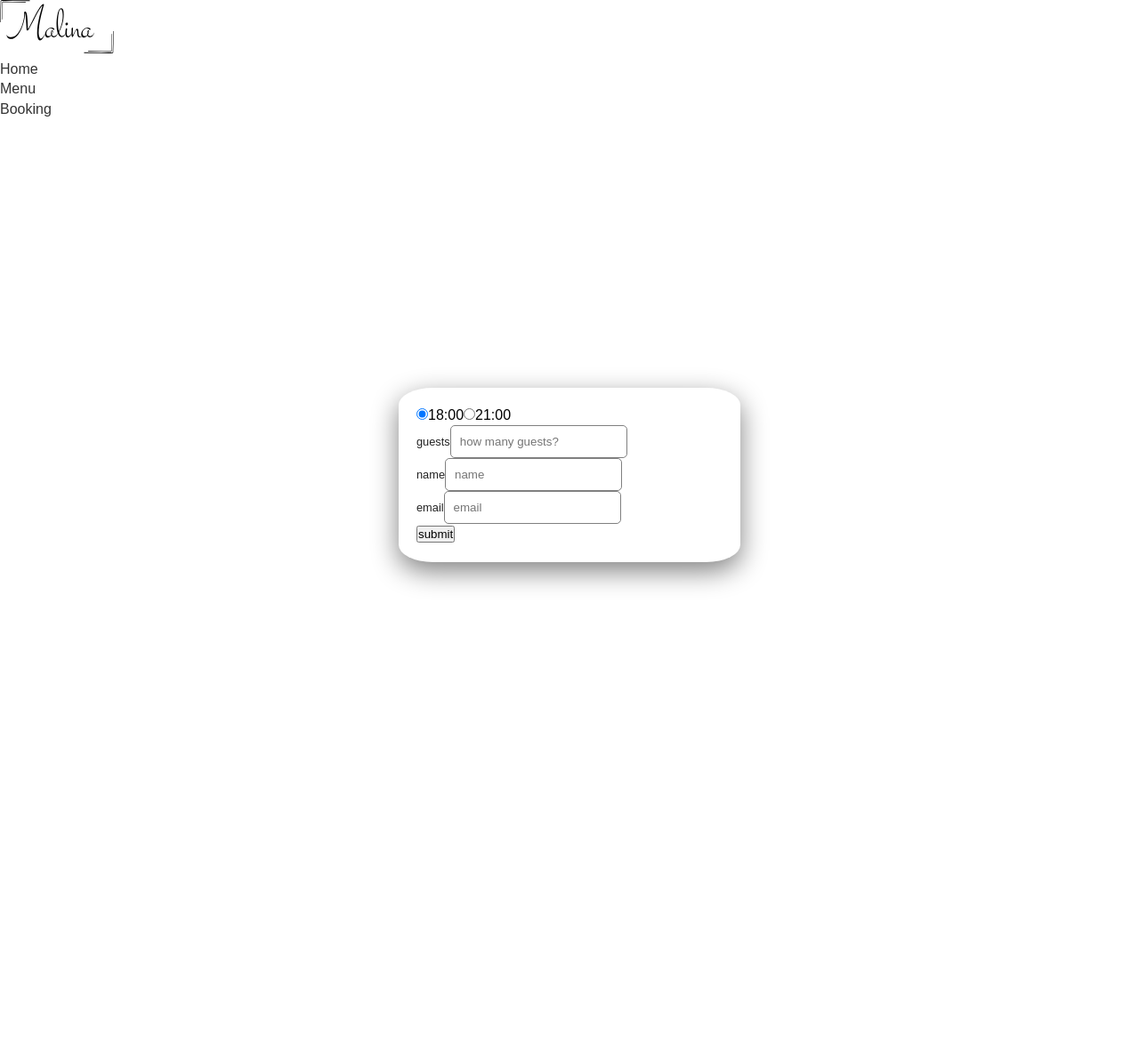
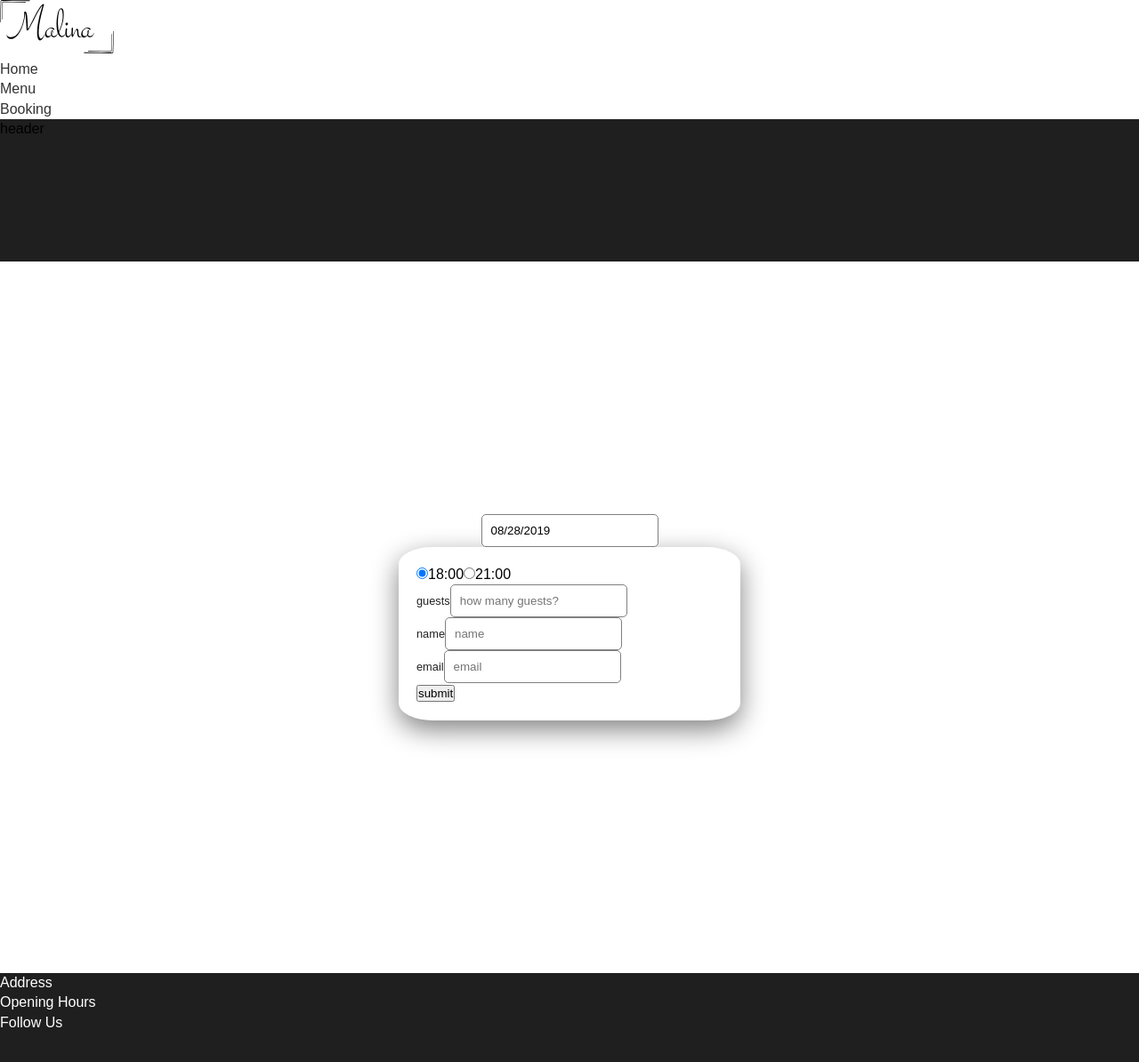
Before and after one commit to JuliaLahdo/malina-restaurant, a React (Create React App) app: page /Booking in a window 1280 px wide. Shown: the top 1194 px of the page at 89% size. Before the commit the page ends 934 px from the top, so only its background shows below. Built offline with nearby package versions, Linux system fonts and the light colour scheme; the HTML template or start-up script is replaced by a standard one.

Commit message:
import date picker

```diff
--- a/package.json
+++ b/package.json
@@ -10,6 +10,7 @@
     "@types/react-dom": "16.9.0",
     "moment": "^2.24.0",
     "react": "^16.9.0",
+    "react-calendar": "^2.19.1",
     "react-datepicker": "^2.8.0",
     "react-dom": "^16.9.0",
     "react-router-dom": "^5.0.1",
--- a/src/App.tsx
+++ b/src/App.tsx
@@ -5,6 +5,8 @@ import Menu from './Pages/Menu/Menu';
 import Booking from './Pages/Booking/Booking';
 import Admin from './Pages/Admin/Admin';
 import Navbar from './Components/Navbar/Navbar';
+import Header from './Components/Header/Header';
+import Footer from './Components/Footer/Footer';
 import { BrowserRouter as Router,Route,Switch } from 'react-router-dom';
 import NotFound404 from './Pages/NotFound404/NotFound404';
 
@@ -15,7 +17,7 @@ class App extends React.Component{
       <Router>
         <main>
           <Navbar />
-
+            <Header />
               <Switch>
                 <Route path="/" exact component={Home} />
                 <Route path="/Menu" exact component={Menu} />
@@ -23,6 +25,7 @@ class App extends React.Component{
                 <Route path="/Admin" exact component={Admin} />
                 <Route component={NotFound404} />
               </Switch>
+          <Footer />
         </main>
       </Router>
     );
--- a/src/Components/Footer/Footer.css
+++ b/src/Components/Footer/Footer.css
@@ -0,0 +1,5 @@
+footer{
+    background-color: #1f1f1f;
+    height: 20vh;
+    color: white;
+}
--- a/src/Components/Footer/Footer.tsx
+++ b/src/Components/Footer/Footer.tsx
@@ -1 +1,14 @@
-import React from 'react';
+import React, { Component } from 'react';
+import './Footer.css';
+
+export default class Footer extends Component {
+    render() {
+        return (
+            <footer>
+                <div className="address">Address</div>
+                <div className="openingHours">Opening Hours</div>
+                <div className="followUs">Follow Us</div>
+            </footer>
+        )
+    }
+}
--- a/src/Components/Header/Header.css
+++ b/src/Components/Header/Header.css
@@ -0,0 +1,4 @@
+header{
+    background-color: #1f1f1f;
+    height: 20vh;
+}
--- a/src/Components/Header/Header.tsx
+++ b/src/Components/Header/Header.tsx
@@ -0,0 +1,12 @@
+import React, { Component } from 'react';
+import './Header.css';
+
+export default class Header extends Component {
+    render() {
+        return (
+            <header>
+               header
+            </header>
+        )
+    }
+}
--- a/src/Pages/Booking/Booking.tsx
+++ b/src/Pages/Booking/Booking.tsx
@@ -1,6 +1,5 @@
 import React from 'react';
 import DatePicker from 'react-datepicker';
-import moment from 'moment';
 import 'react-datepicker/dist/react-datepicker.css';
 import './Booking.css';
 
@@ -14,20 +13,48 @@ export interface IBookingsProps{
 
 }
 
-class Booking extends React.Component<IBookingsProps,{}> {
+interface IDateState {
+    date : any;
+  }
+
+
+class Booking extends React.Component<IBookingsProps, IDateState> {
 
     handleSubmit(e: any) {
         e.preventDefault();
     }
 
+    constructor(props:any) {
+        super(props);
+
+        this.state = {
+          date: new Date()
+        };
+        this.handleChange = this.handleChange.bind(this);
+      }
+
+
+      public handleChange(date:any) {
+        this.setState({
+          date: date
+        },
+         () => {
+          console.log(this.state.date);
+        });
+      }
+
     render() {
         return (
             <div className="container">
-                <div className="bookingFormContainer">
+              <div>
+                <DatePicker selected={this.state.date} onChange={this.handleChange} />
+              </div>
+
+
+              <div className="bookingFormContainer">
                     <form onSubmit={(e) => this.handleSubmit(e)} noValidate>
                         <div className="selectTime">
                             <input type="radio" value="first" defaultChecked name="time"/>
-
                             18:00
                             <input type="radio" value="second" name="time"/>21:00
 
@@ -50,6 +77,7 @@ class Booking extends React.Component<IBookingsProps,{}> {
            </div>
         )
     }
+
 }
 
 export default Booking;
```
Also changed, not shown: 1 other file (tests, documents, lock files or other folders). Lines whose indentation alone changed are shown as unchanged.
